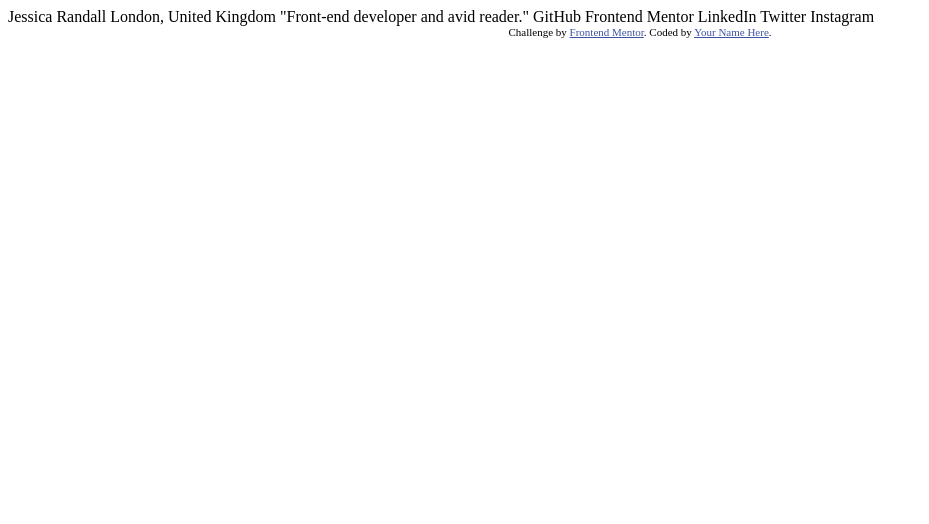
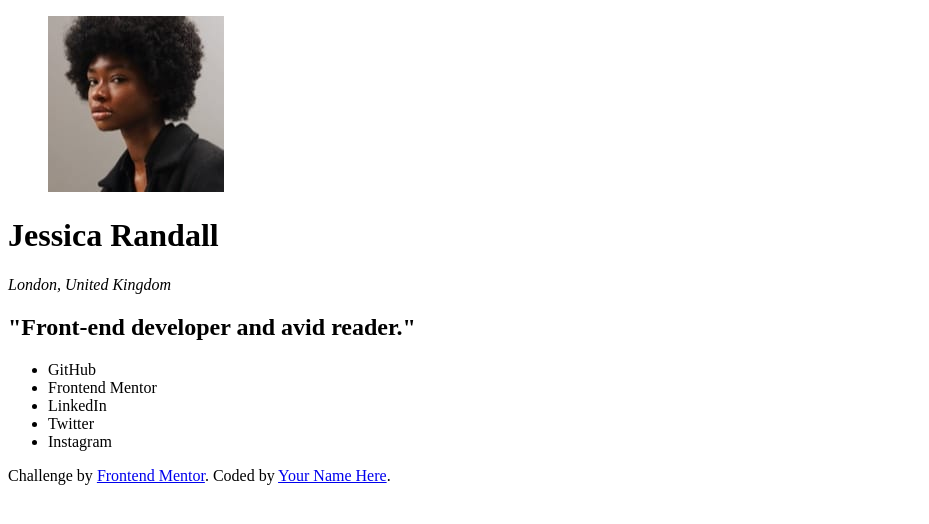
Before and after one commit to DanieleErcoli243/social-links-profile-main, a plain HTML site: page index.html in a window 1280 px wide. Shown: the whole page, without its empty margins (0-929 px from the left). Drawn offline with Linux system fonts and the light colour scheme.

Commit message:
set all the elements, still to stylize

```diff
--- a/index.html
+++ b/index.html
@@ -1,34 +1,61 @@
 <!DOCTYPE html>
 <html lang="en">
+
 <head>
   <meta charset="UTF-8">
-  <meta name="viewport" content="width=device-width, initial-scale=1.0"> <!-- displays site properly based on user's device -->
+  <meta name="viewport" content="width=device-width, initial-scale=1.0">
+  <!-- displays site properly based on user's device -->
 
   <link rel="icon" type="image/png" sizes="32x32" href="./assets/images/favicon-32x32.png">
 
   <title>Frontend Mentor | Social links profile</title>
 
-  <!-- Feel free to remove these styles or customise in your own stylesheet 👍 -->
-  <style>
-    .attribution { font-size: 11px; text-align: center; }
-    .attribution a { color: hsl(228, 45%, 44%); }
-  </style>
+
 </head>
+
 <body>
 
-  Jessica Randall
-  London, United Kingdom
-  "Front-end developer and avid reader."
+  <main>
+    <div class="container">
+      <div class="card">
+        <figure>
+          <img src="assets/images/avatar-jessica.jpeg" alt="immagine di una donna di nome Jessica">
+        </figure>
+        <figcaption>
+          <h1>Jessica Randall</h1>
+          <address>London, United Kingdom</address>
+        </figcaption>
 
-  GitHub
-  Frontend Mentor
-  LinkedIn
-  Twitter
-  Instagram
+        <h2>"Front-end developer and avid reader."</h2>
+        <ul>
+          <li>GitHub</li>
+          <li>Frontend Mentor</li>
+          <li>LinkedIn</li>
+          <li>Twitter</li>
+          <li>Instagram</li>
 
-  <div class="attribution">
-    Challenge by <a href="https://www.frontendmentor.io?ref=challenge" target="_blank">Frontend Mentor</a>.
-    Coded by <a href="#">Your Name Here</a>.
-  </div>
+        </ul>
+
+      </div>
+    </div>
+  </main>
+
+
+
+
+
+
+
+
+
+
+  <footer>
+    <p>Challenge by <a href="https://www.frontendmentor.io?ref=challenge" target="_blank">Frontend Mentor</a>.
+      Coded by <a href="#">Your Name Here</a>.</p>
+
+  </footer>
+
+
 </body>
+
 </html>
```
